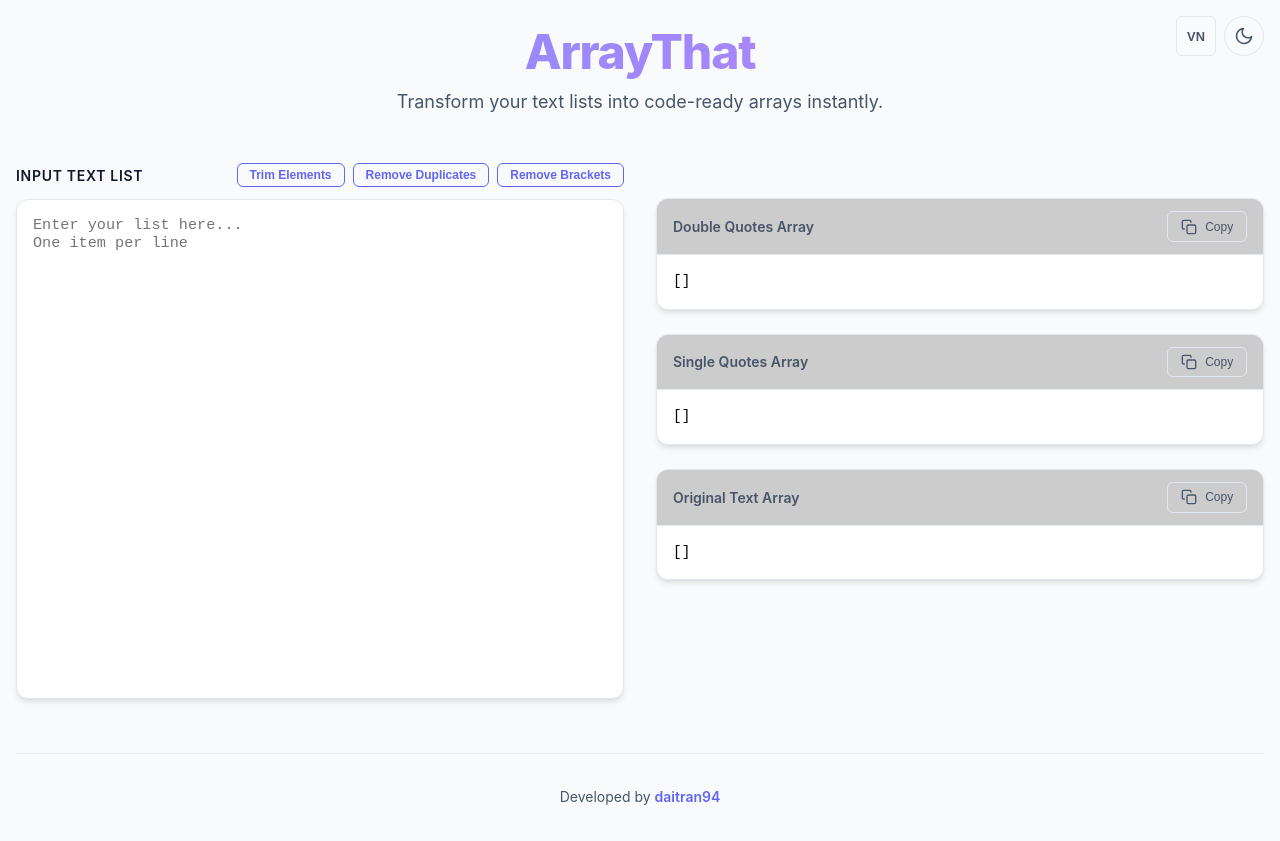
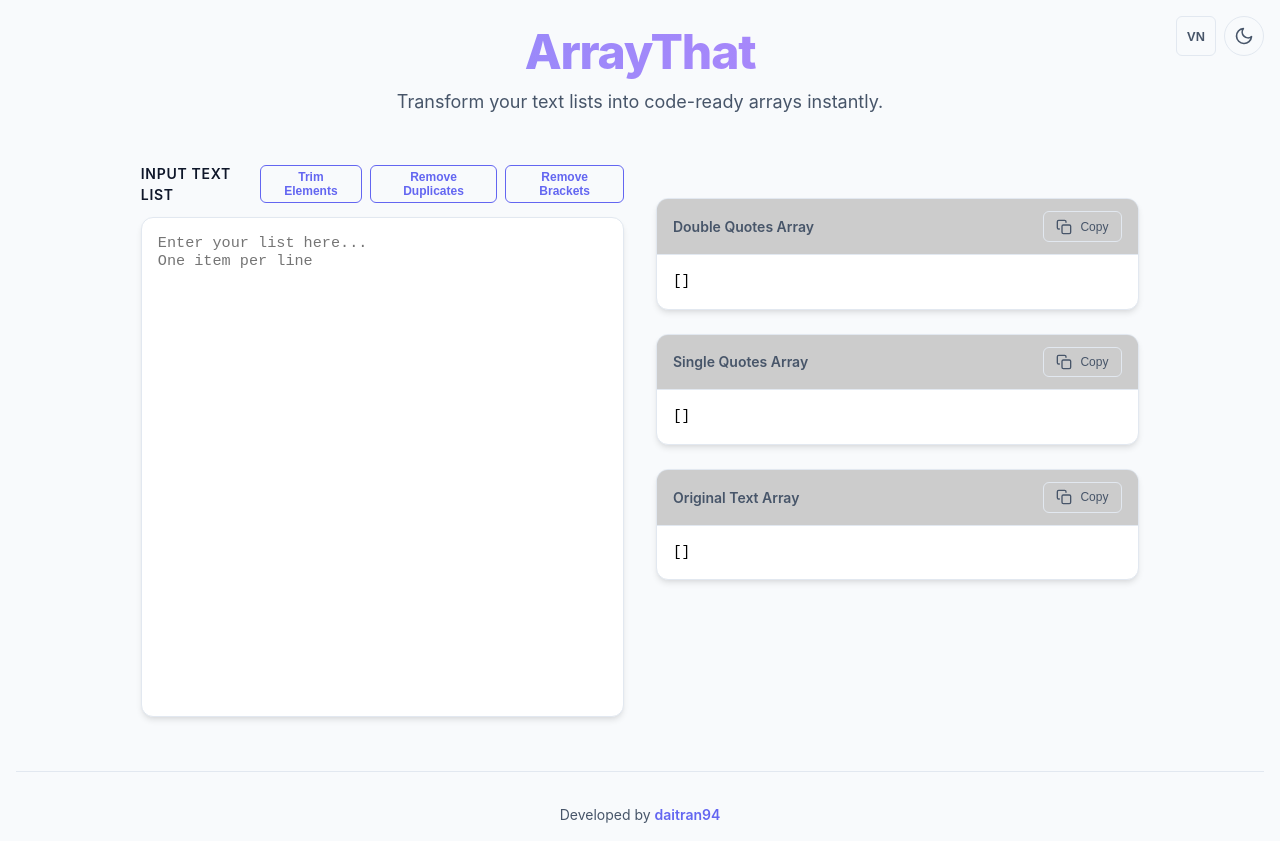
Before and after one commit to daitran94/arraythat, a React (Vite) app: page / in a window 1280 px wide. Built offline with nearby package versions, Linux system fonts and the light colour scheme.

Commit message:
Set box width to 80% of container

```diff
--- a/src/index.css
+++ b/src/index.css
@@ -44,7 +44,7 @@ body {
 }
 
 .app-container {
-  max-width: 1400px;
+  max-width: 2000px;
   margin: 0 auto;
   padding: 1rem;
   width: 100%;
@@ -129,6 +129,8 @@ body {
   display: grid;
   grid-template-columns: 1fr;
   gap: 2rem;
+  max-width: 80%;
+  margin: 0 auto;
 }
 
 @media (min-width: 768px) {
```
